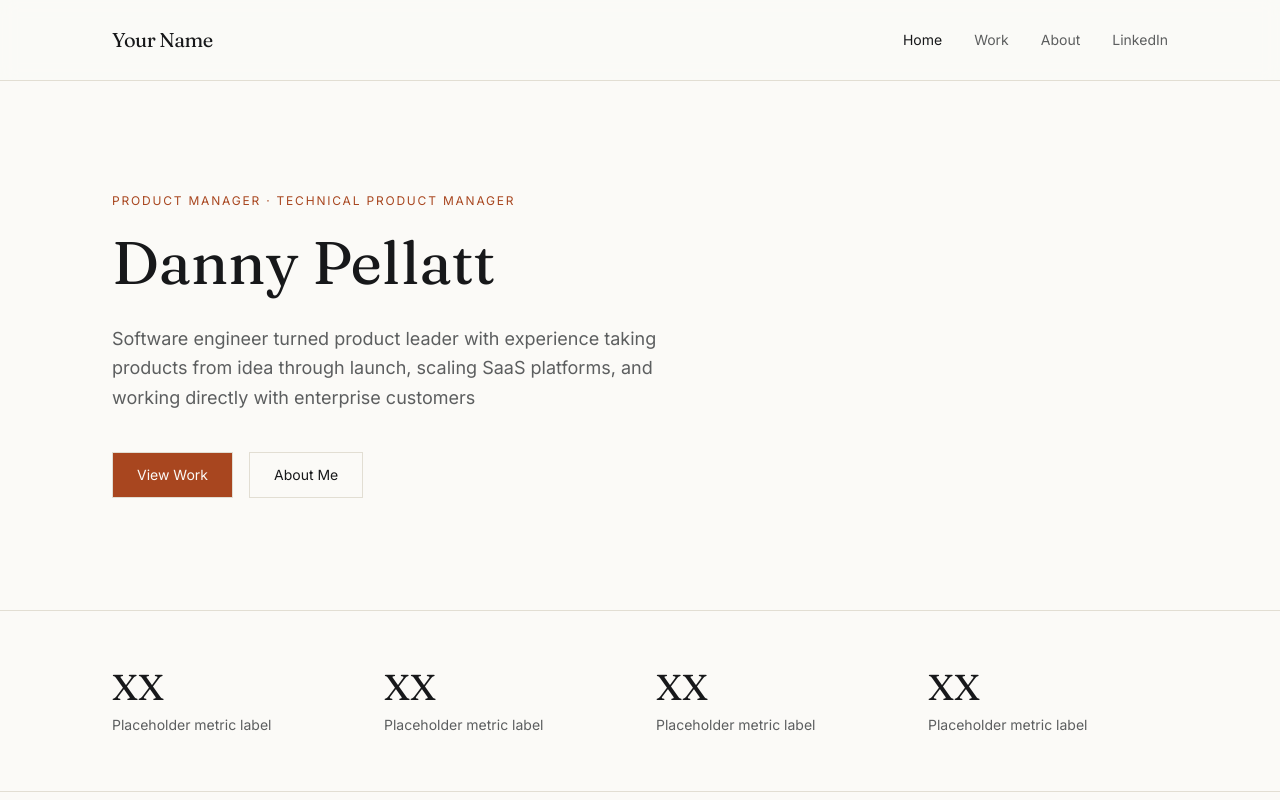
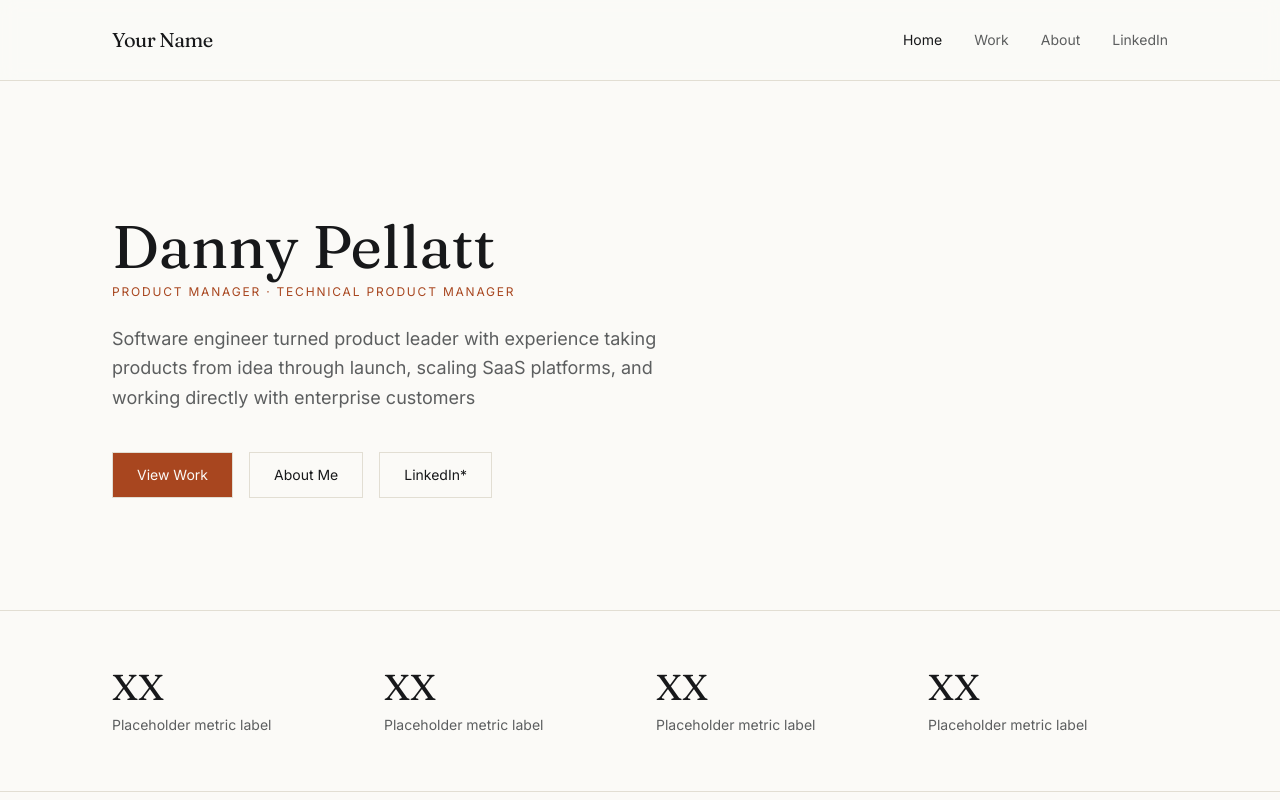
Before and after one commit to dannypellatt/product_website, a Next.js app: page / in a window 1280 px wide. Shown: the top 800 px of the page. Built offline with nearby package versions, Linux system fonts and the light colour scheme.

Commit message:
Update Hero Order.tsx
Updated order in Hero, added LinkedIn Button (doesn't yet link)

```diff
--- a/src/components/home/Hero.tsx
+++ b/src/components/home/Hero.tsx
@@ -5,12 +5,12 @@ export default function Hero() {
   return (
     <section className="border-b border-border py-20 sm:py-28">
       <Container>
+        <h1 className="mt-4 max-w-3xl font-serif text-4xl leading-tight sm:text-6xl">
+          Danny Pellatt
+        </h1>
         <p className="text-xs uppercase tracking-[0.15em] text-accent">
           Product Manager &middot; Technical Product Manager
         </p>
-        <h1 className="mt-4 max-w-3xl font-serif text-4xl leading-tight sm:text-6xl">
-          Danny Pellatt
-        </h1>
         <p className="mt-6 max-w-xl text-lg leading-relaxed text-muted">
           Software engineer turned product leader with experience taking products from idea through launch,
           scaling SaaS platforms, and working directly with enterprise customers
@@ -21,6 +21,9 @@ export default function Hero() {
           <Button href="/about" variant="secondary">
             About Me
           </Button>
+          <Button href="/about" variant="secondary">
+            LinkedIn*
+          </Button>
         </div>
       </Container>
     </section>
```
